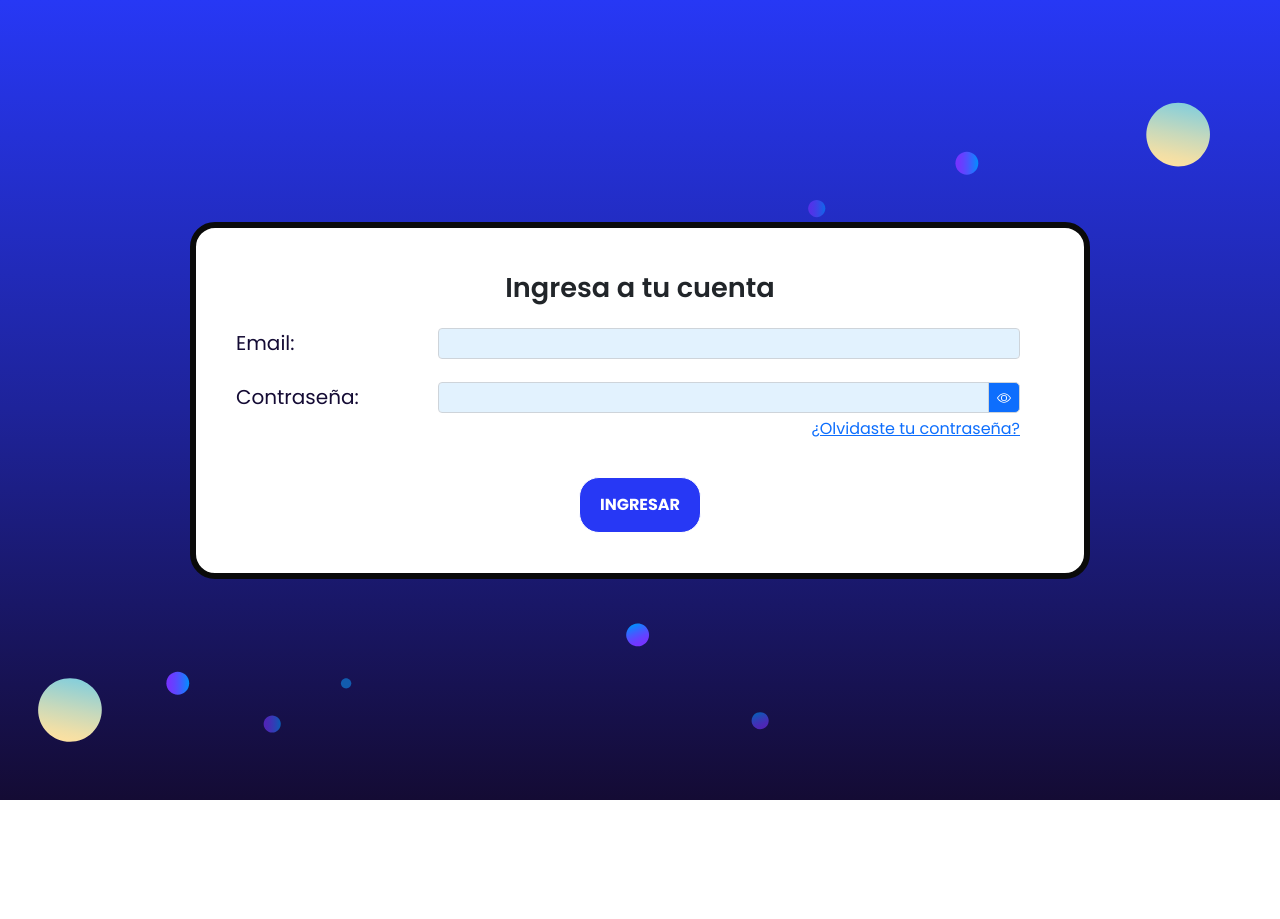
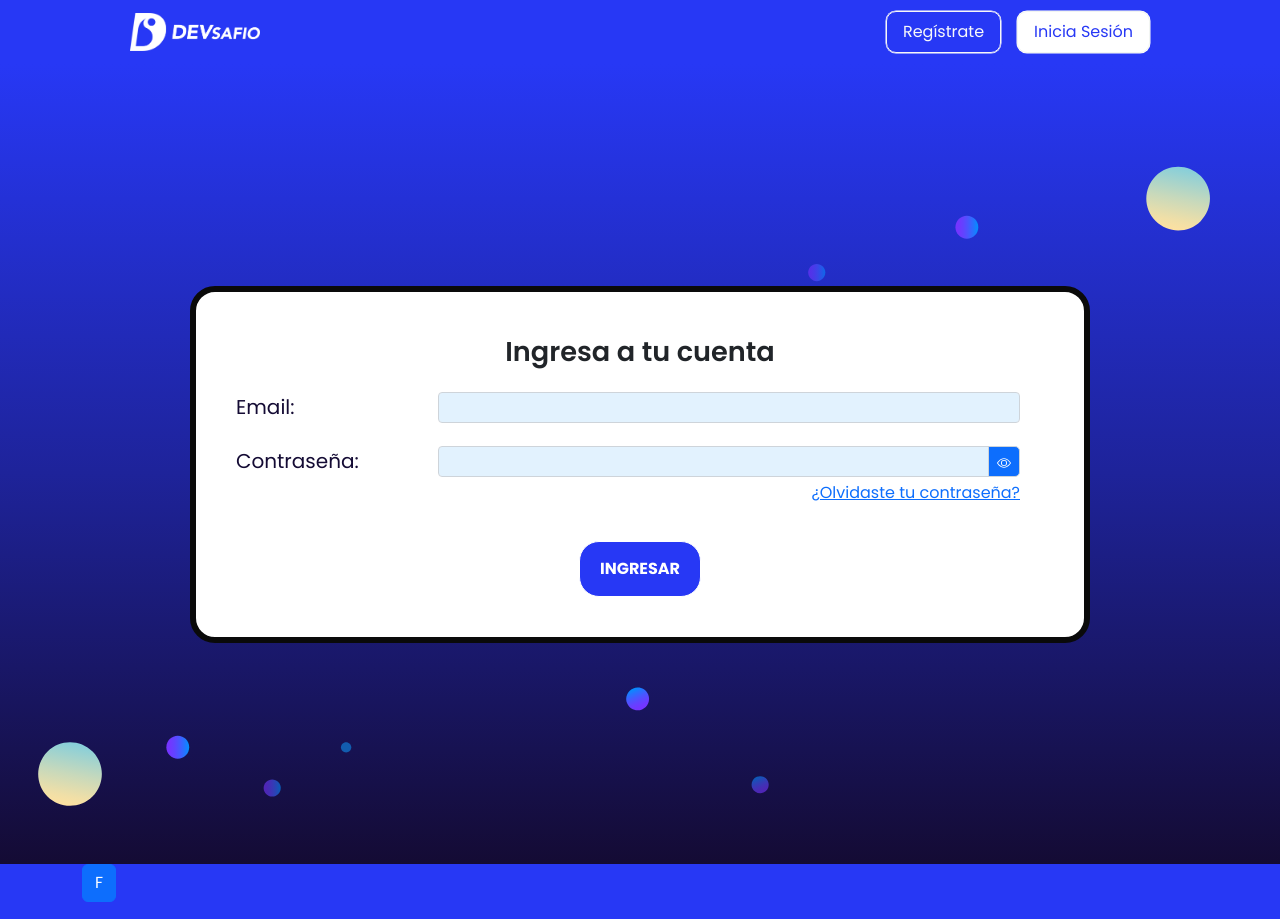
Before and after one commit to dlab-team/c7-frontend, a React (Create React App) app: page /loginEmail in a window 1280 px wide. Before the commit the page ends 800 px from the top, so only its background shows below. Built offline with nearby package versions, Linux system fonts and the light colour scheme.

Commit message:
HOTFIX: Add navbar and footer in Register view

```diff
--- a/src/views/loginEmail/login.js
+++ b/src/views/loginEmail/login.js
@@ -1,6 +1,8 @@
 import React, { useEffect, useState } from "react";
 import { Form, Col, Row, Button, InputGroup } from "react-bootstrap";
 import { Eye, EyeSlash } from "react-bootstrap-icons";
+import Navbar from '../../components/Navbar/Navbar';
+import Footer from '../../components/Footer/Footer';
 
 import "./login.scss";
 
@@ -41,6 +43,9 @@
   }, [form]);
 
   return (
+    <>
+      <Navbar />
+
       <Form noValidate validated={validated} onSubmit={handleSubmit}>
         <div className="login-email-container">
           <div className="login-email-modal">
@@ -106,6 +111,9 @@
           </div>
         </div>
       </Form>
+
+      <Footer />
+    </>
   );
 };
 
```
Lines whose indentation alone changed are shown as unchanged.
